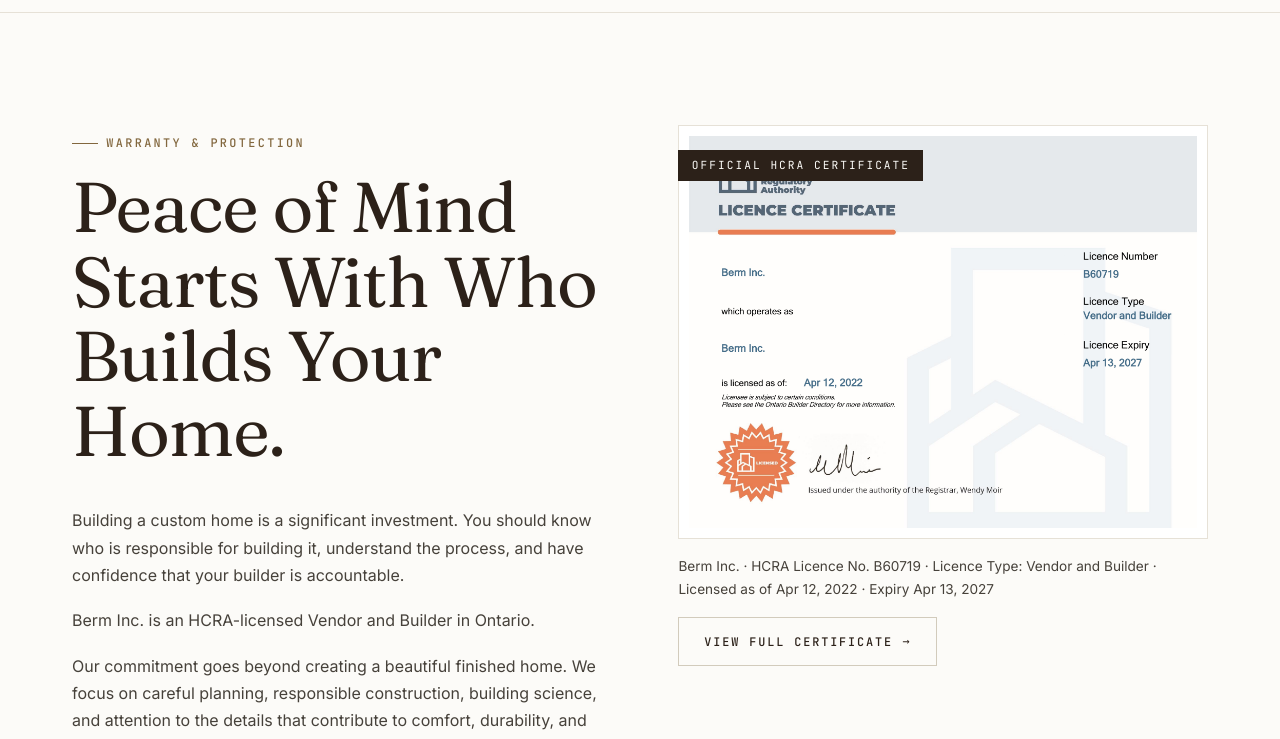
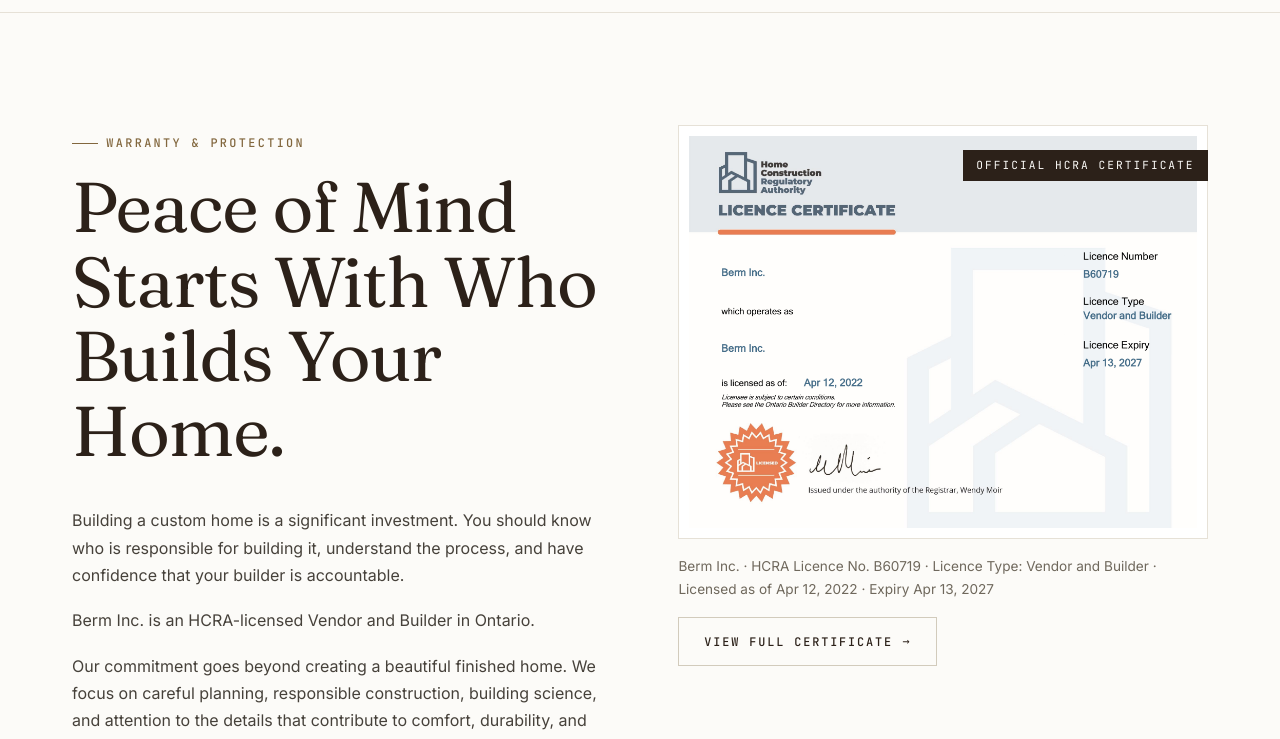
Before and after one commit to Yurei7/berm-inc-site, a website: page site/warranty/index.html in a window 1280 px wide. Shown: the part 58-797 px from the top of the page. Drawn offline with Linux system fonts and the light colour scheme.

Commit message:
Warranty: move HCRA certificate tag to right side (was covering HCRA logo)

```diff
--- a/site-src/assets/css/site.css
+++ b/site-src/assets/css/site.css
@@ -326,6 +326,7 @@
   text-transform: uppercase;
   padding: .55em 1.2em;
 }
+.frame__tag--right { left: auto; right: -1px; }
 .check-list { list-style: none; padding: 0; margin: 1.5em 0 0; }
 .check-list li {
   position: relative;
--- a/site/assets/css/site.css
+++ b/site/assets/css/site.css
@@ -326,6 +326,7 @@
   text-transform: uppercase;
   padding: .55em 1.2em;
 }
+.frame__tag--right { left: auto; right: -1px; }
 .check-list { list-style: none; padding: 0; margin: 1.5em 0 0; }
 .check-list li {
   position: relative;
--- a/site/warranty/index.html
+++ b/site/warranty/index.html
@@ -66,10 +66,10 @@
         </div>
         <div class="two-col__media reveal">
           <div class="frame">
-            <span class="frame__tag">Official HCRA Certificate</span>
+            <span class="frame__tag frame__tag--right">Official HCRA Certificate</span>
             <img src="/assets/img/hcra-certificate.png" alt="Berm Inc. HCRA licence certificate — Licence No. B60719, Vendor and Builder" width="1980" height="1530" loading="lazy">
           </div>
-          <p style="margin-top:1rem; font-size:.85rem; color:var(--slate)">Berm Inc. · HCRA Licence No. B60719 · Licence Type: Vendor and Builder · Licensed as of Apr 12, 2022 · Expiry Apr 13, 2027</p>
+          <p style="margin-top:1rem; font-size:.85rem; color:var(--stone-dark)">Berm Inc. · HCRA Licence No. B60719 · Licence Type: Vendor and Builder · Licensed as of Apr 12, 2022 · Expiry Apr 13, 2027</p>
           <p style="margin-top:.6rem"><a class="btn btn--ghost" href="/assets/img/hcra-licence-b60719.pdf" target="_blank" rel="noopener">View Full Certificate <span class="arr">→</span></a></p>
         </div>
       </div>
```
Also changed, not shown: site-src/pages/warranty.html (+2 -2 lines).
